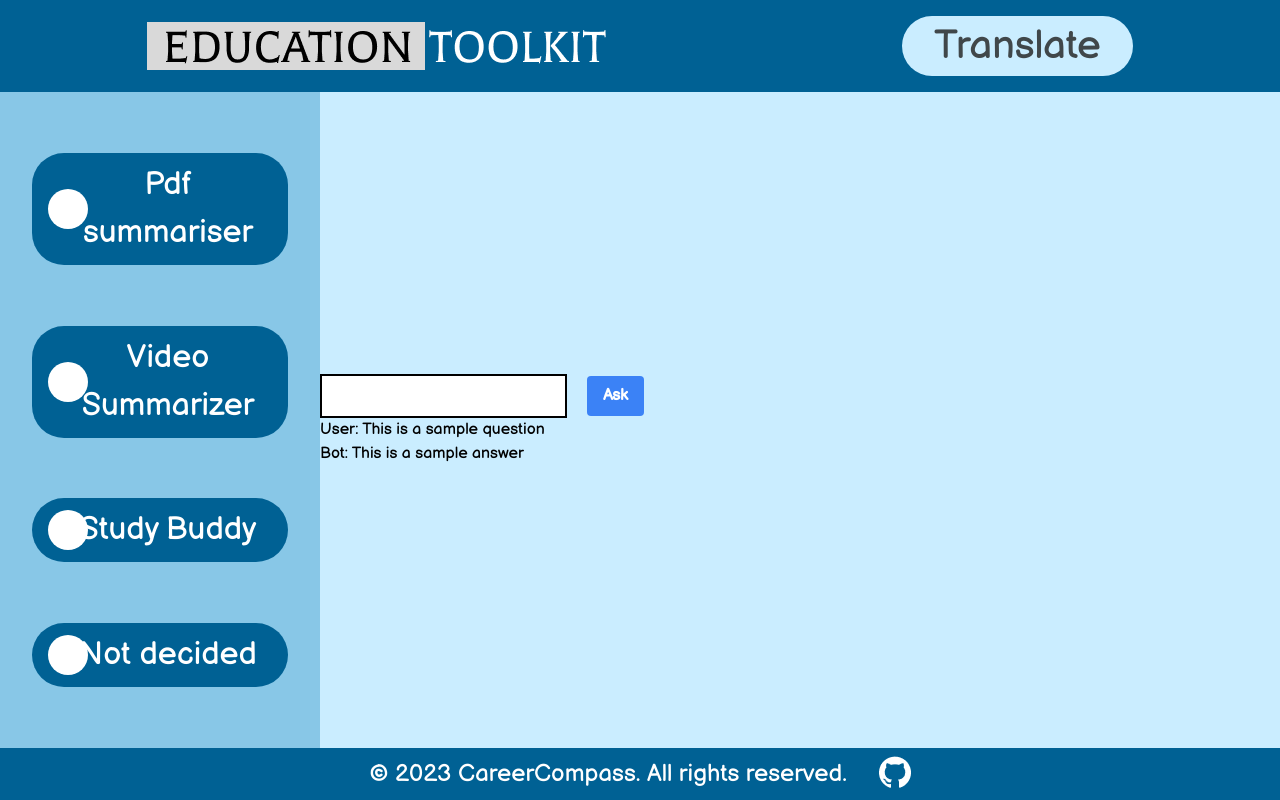
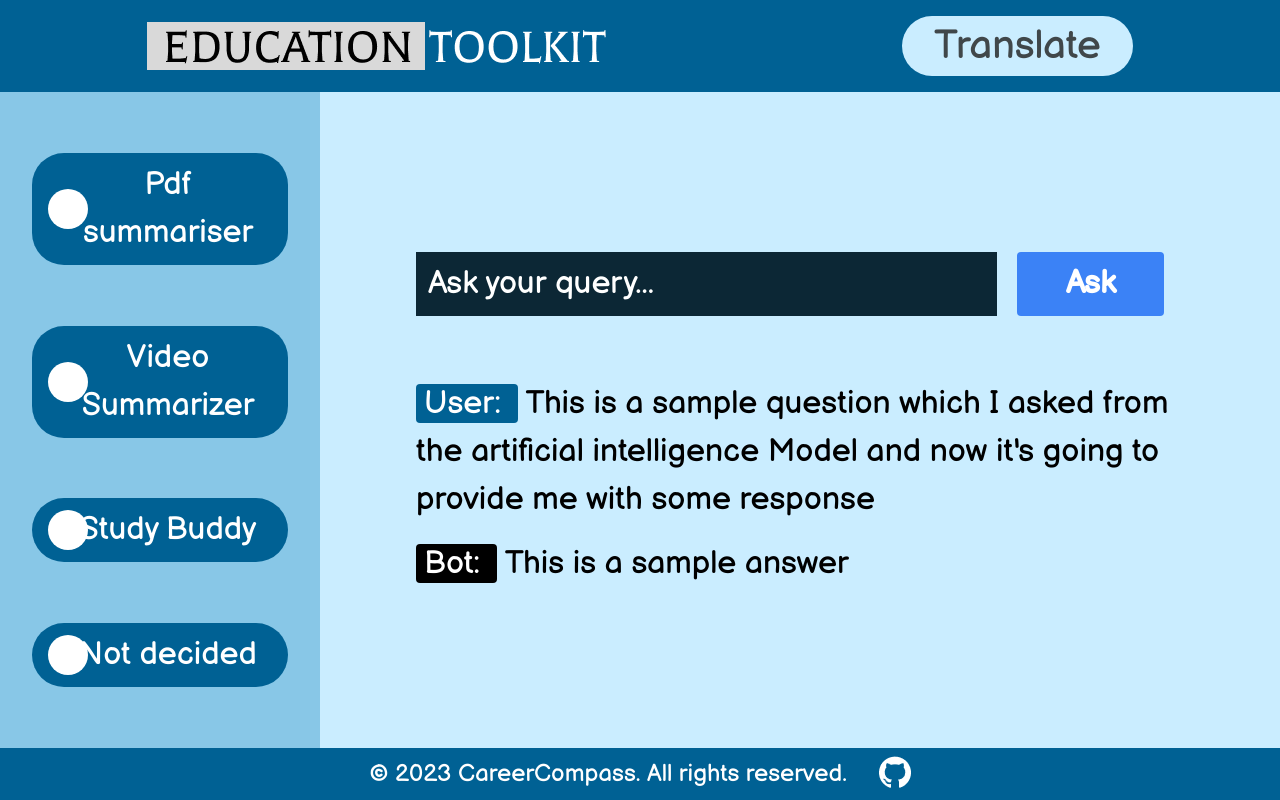
Before and after one commit to PekaVengers/EducationToolkit, a React (Vite) app in the folder client/: page /pdfsummary in a window 1280 px wide. Built offline with nearby package versions, Linux system fonts and the light colour scheme.

Commit message:
style: style pdf summariser chat page

```diff
--- a/client/src/pages/PDFSummarizer.jsx
+++ b/client/src/pages/PDFSummarizer.jsx
@@ -6,11 +6,15 @@ import Sidebar from "../components/Sidebar";
 export async function action({ request }) {
   const formData = await request.formData();
   const fileName = formData.get("source-file").name;
-  const res = await axios.post("http://127.0.0.1:8000/api/pdf-summary/", formData, {
+  const res = await axios.post(
+    "http://127.0.0.1:8000/api/pdf-summary/",
+    formData,
+    {
       headers: {
         "Content-Type": "multipart/form-data",
       },
-  });
+    }
+  );
   console.log(typeof res.data);
   return { img: res.data, name: fileName };
 }
@@ -18,46 +22,64 @@ export async function action({ request }) {
 export default function PDFSummarizer() {
   const actionData = useActionData();
   const navigation = useNavigation();
-  const [question, setQuestion] = useState("")
-  const [chatHistory, setChatHistory] = useState([])
+  const [question, setQuestion] = useState("");
+  const [chatHistory, setChatHistory] = useState([]);
   async function askQuestion() {
-    const res = await axios.post("http://127.0.0.1:8000/api/ask-question/", { question });
+    const res = await axios.post("http://127.0.0.1:8000/api/ask-question/", {
+      question,
+    });
     setQuestion("");
-    setChatHistory(res.data.history)
-    console.log(res.data.history)
+    setChatHistory(res.data.history);
+    console.log(res.data.history);
   }
 
   function handleChange(event) {
     setQuestion(event.target.value);
   }
 
-  return (<div className="videoContainer flex flex-1 bg-secondary">
+  return (
+    <div className="videoContainer flex flex-1 bg-secondary">
       <Sidebar />
       <div className="right w-[75vw] flex flex-col justify-center items-center ">
         {!actionData ? (
-        <div className="container">
-        <form>
-          <input className="border-2 border-black py-2 px-3" type="text" value={question} onChange={handleChange} />
-          <button className="bg-blue-500 hover:bg-blue-700 text-white font-bold py-2 px-4 rounded mx-5" onClick={askQuestion} type="button">Ask</button>
+          <div className="container  w-[80%] flex flex-col ">
+            <form className="flex  w-[100%] mb-[4rem]">
+              <input
+                className="text-[2rem]  py-2 px-3 bg-[#0C2735] text-white placeholder:text-white w-[80%]"
+                placeholder="Ask your query..."
+                type="text"
+                value={question}
+                onChange={handleChange}
+              />
+              <button
+                className="text-[2rem] bg-blue-500 hover:bg-blue-700 text-white font-bold py-2 px-4 rounded mx-5 w-[20%]"
+                onClick={askQuestion}
+                type="button"
+              >
+                Ask
+              </button>
             </form>
-
-              <div>
-                <span>User: </span>
-                <span>This is a sample question</span>
+            <div className="mb-[1rem] ">
+              <span className="text-[2rem] bg-primary rounded px-2 mr-2 text-white">User: </span>
+              <span className="text-[2rem]">This is a sample question which I asked from the artificial intelligence Model and now it's going to provide me with some response</span>
             </div>
             <div >
-                <span>Bot: </span>
-                <span>This is a sample answer</span>
+              <span className="text-[2rem] bg-black rounded px-2 mr-2 text-white">Bot: </span>
+              <span className="text-[2rem]">This is a sample answer</span>
             </div>
-
           </div>
         ) : (
           <div className="rightContent w-[70%] bg-[#88C7E7] px-[4rem] py-[3rem] flex flex-col  rounded-[2rem]">
             <h1 className="text-[5rem]">PDF Summariser</h1>
             <h2 className="text-tertiary text-[3rem] mb-8">
-          Upload your PDF and get all your queries regarding that PDF answered by our AI Model.
+              Upload your PDF and get all your queries regarding that PDF
+              answered by our AI Model.
             </h2>
-          <Form method="post" encType="multipart/form-data" className="form  flex justify-between items-center" >
+            <Form
+              method="post"
+              encType="multipart/form-data"
+              className="form  flex justify-between items-center"
+            >
               <div className="selectFile">
                 <input
                   type="file"
@@ -72,11 +94,7 @@ export default function PDFSummarizer() {
                 type="submit"
                 className="text-primary px-8 py-2 hover:bg-primary hover:text-white  bg-white text-[2rem]  border-none rounded-[1rem]"
               >
-              {
-                navigation.state === "submitting"
-                  ? "Processing..."
-                  : "Submit"
-              }
+                {navigation.state === "submitting" ? "Processing..." : "Submit"}
               </button>
             </Form>
           </div>
```
Lines whose indentation alone changed are shown as unchanged.
